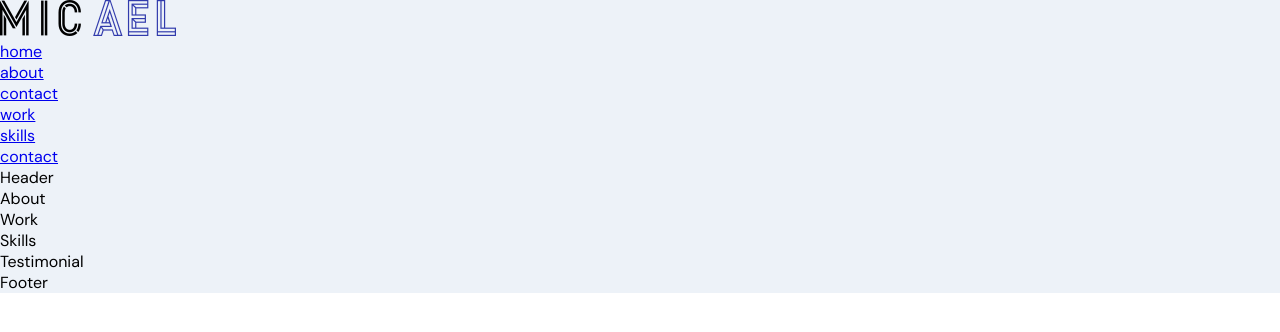
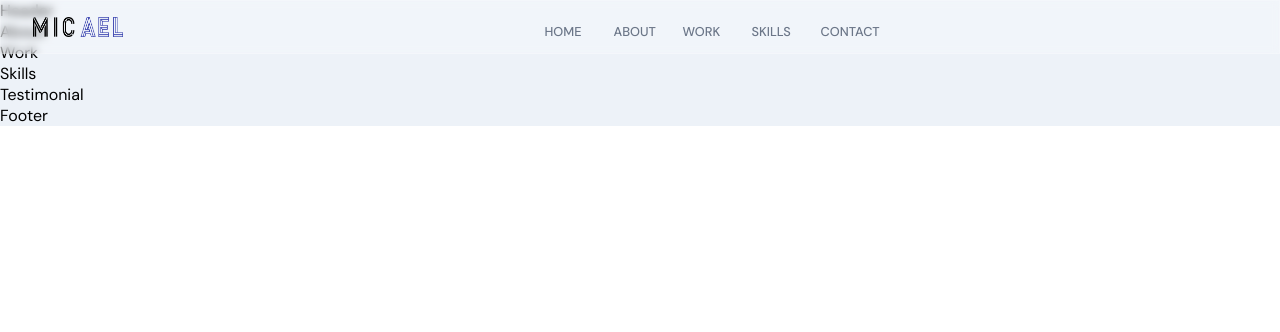
Before and after one commit to JamesDulangon/web-portfolio, a React (Create React App) app: page / in a window 1280 px wide. Shown: the top 332 px of the page. Built offline with nearby package versions, Linux system fonts and the light colour scheme.

Commit message:
Navbar scss

```diff
--- a/src/components/Navbar/Navbar.jsx
+++ b/src/components/Navbar/Navbar.jsx
@@ -4,13 +4,13 @@
 
 const Navbar = () => {
   return (
-    <nav>
-        <div>
+    <nav className="app__navbar">
+        <div className="app__navbar-logo">
             <img src={images.logo} alt="logo" />
         </div>
-        <ul>
-          {['home','about','contact','work','skills','contact'].map((item) =>(
-            <li key = {`link-${item}`}>
+        <ul className="app__navbar-links">
+          {['home','about','work','skills','contact'].map((item) =>(
+            <li className="app__flex p-text" key = {`link-${item}`}>
               <div>
                 <a href={`#${item}`}>{item}</a>
               </div>
--- a/src/components/Navbar/Navbar.scss
+++ b/src/components/Navbar/Navbar.scss
@@ -0,0 +1,80 @@
+.app__navbar {
+  width: 100%;
+
+  display: flex;
+  justify-content: space-between;
+  align-items: center;
+
+  padding: 1rem 2rem;
+  background: rgba(255, 255, 255, 0.25);
+  backdrop-filter: blur(4px);
+  -webkit-backdrop-filter: blur(4px);
+  border: 1px solid rgba(255, 255, 255, 0.18);
+  position: fixed;
+  z-index: 2;
+}
+
+.app__navbar-logo {
+  display: flex;
+  justify-content: flex-start;
+  align-items: center;
+
+  img {
+    width: 90px;
+    height: 20px;
+
+    @media screen and (min-width: 2000px) {
+      width: 180px;
+      height: 40px;
+    }
+  }
+}
+
+.app__navbar-links {
+  flex: 1;
+  display: flex;
+  justify-content: center;
+  align-items: center;
+
+  list-style: none;
+
+  li {
+    // changed to 2
+    margin: 0 2rem;
+    cursor: pointer;
+
+    flex-direction: column;
+
+    //might remove this
+    div {
+      width: 5px;
+      height: 5px;
+      background: transparent;
+      border-radius: 50%;
+
+
+      margin-bottom: 5px;
+    }
+
+    a {
+      color: var(--gray-color);
+      text-decoration: none;
+      flex-direction: column;
+
+      text-transform: uppercase;
+      font-weight: 500;
+
+      transition: all 0.3s ease-in-out;
+
+      &:hover {
+        color: var(--secondary-color);
+      }
+    }
+
+    &:hover {
+      div {
+        background: var(--secondary-color);
+      }
+    }
+  }
+}
```
